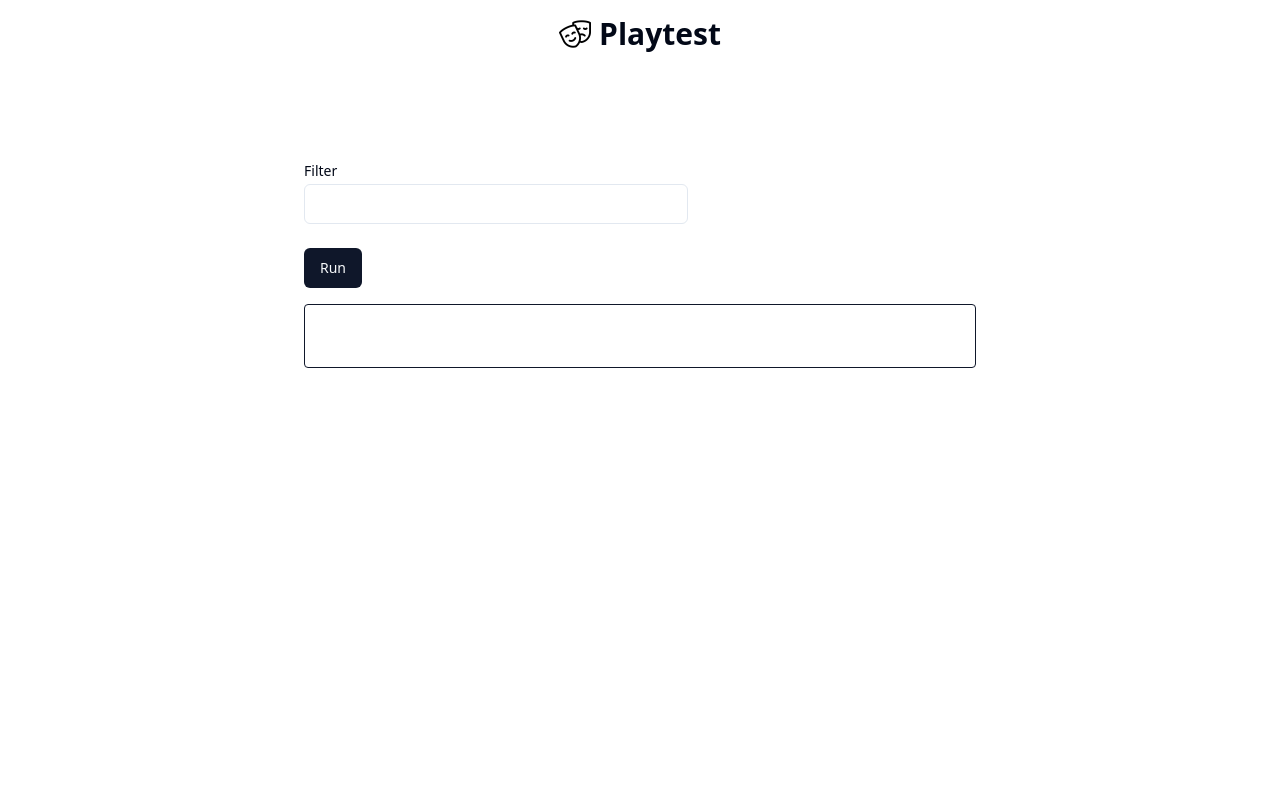
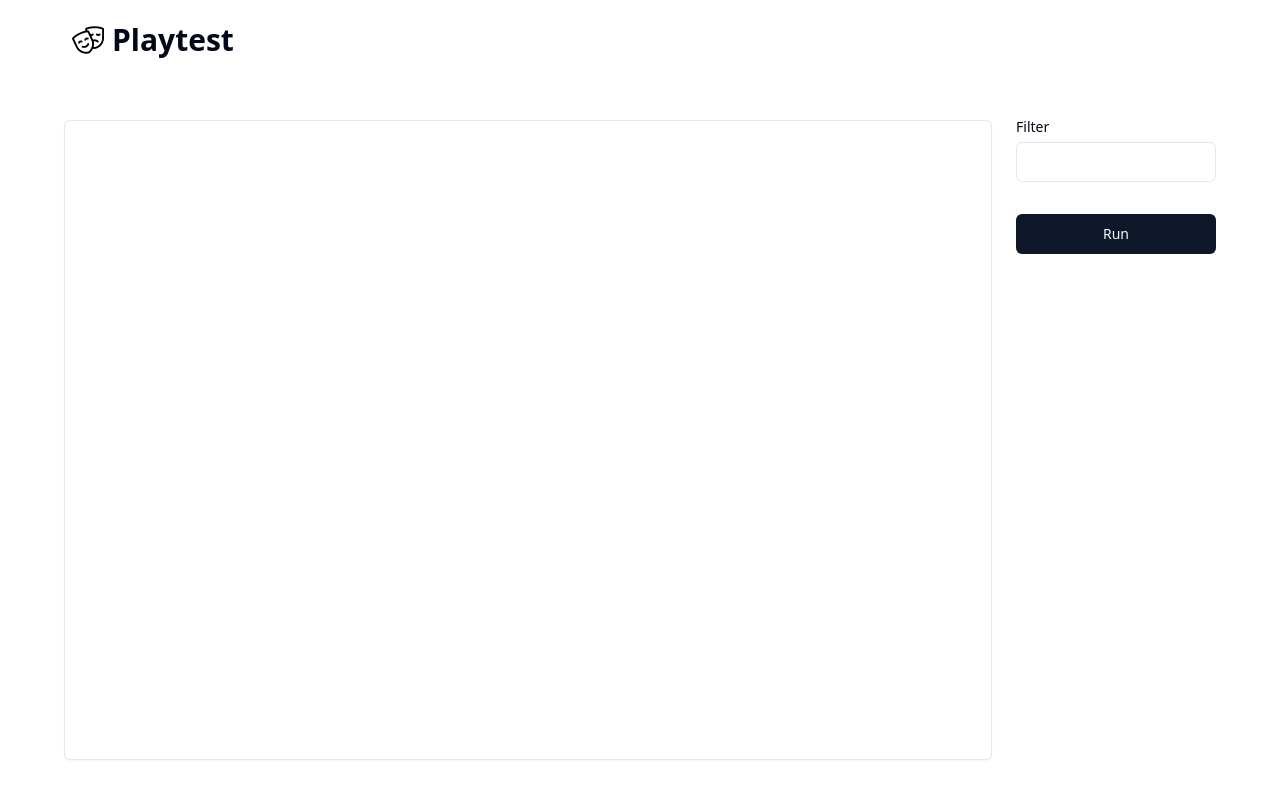
Before and after one commit to lewidot/playtest, a SvelteKit app: page / in a window 1280 px wide. Built offline with nearby package versions, Linux system fonts and the light colour scheme.

Commit message:
redesign layout

```diff
--- a/src/routes/+layout.svelte
+++ b/src/routes/+layout.svelte
@@ -5,17 +5,18 @@
 </script>
 
 <Toaster richColors />
-<header class="mx-auto flex max-w-screen-md items-center justify-center px-12 py-4">
-	<a href="/">
-		<div class="flex items-center gap-2">
-			<img src="/theater.png" class="size-8" alt="logo" />
-			<h1 class="text-3xl font-bold">Playtest</h1>
-		</div></a
+
+<div class="container">
+	<div
+		class="flex flex-col items-start justify-between space-y-2 p-10 sm:flex-row sm:items-center sm:space-y-0 md:h-16"
 	>
-</header>
+		<a href="/">
+			<div class="flex items-center gap-2">
+				<img src="/theater.png" class="size-8" alt="logo" />
+				<h1 class="text-3xl font-bold">Playtest</h1>
+			</div></a
+		>
+	</div>
 
-<div class="mx-auto max-w-7xl px-4 py-24 sm:px-6 lg:px-8">
-	<div class="mx-auto max-w-2xl">
-		{@render children()}
-	</div>
+	<main class="container h-[calc(100vh-80px)] py-6">{@render children()}</main>
 </div>
--- a/src/routes/+page.svelte
+++ b/src/routes/+page.svelte
@@ -53,12 +53,12 @@
 	}
 </script>
 
-<div class="w-2/3 space-y-6">
-	<div class="flex w-full max-w-sm flex-col gap-1.5">
+<div class="grid h-full items-stretch gap-6 md:grid-cols-[1fr_200px]">
+	<div class="my-4 hidden flex-col space-y-4 sm:flex md:order-2">
+		<div class="mb-4 grid gap-2">
 			<Label for="grep">Filter</Label>
 			<Input type="text" id="grep" name="grep" bind:value={grep} />
 		</div>
-
 		<Button {disabled} id="runBtn" onclick={openStream}
 			>{#if disabled}
 				<LoaderCircle class="animate-spin" />
@@ -68,10 +68,16 @@
 			{/if}</Button
 		>
 	</div>
-
+	<div class="md:order-1">
+		<div class="flex h-full flex-col space-y-4">
 			<!-- Display messages -->
-<div class="my-4 min-h-16 overflow-auto rounded-sm border border-slate-900 p-4">
+			<div
+				class="my-4 max-h-[700px] min-h-[400px] w-full flex-1 overflow-auto rounded-md border p-4 shadow-sm md:text-sm"
+			>
 				{#each messages as message}
-		<pre class="p-1 font-mono text-xs">{message}</pre>
+					<pre class="font-mono text-sm">{message}</pre>
 				{/each}
 			</div>
+		</div>
+	</div>
+</div>
```
Lines whose indentation alone changed are shown as unchanged.
